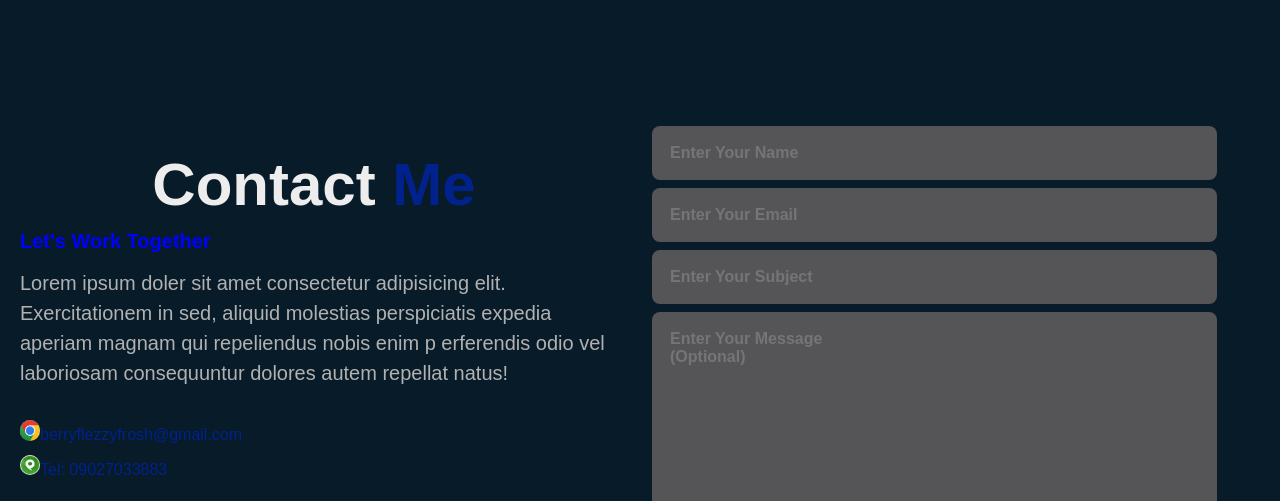
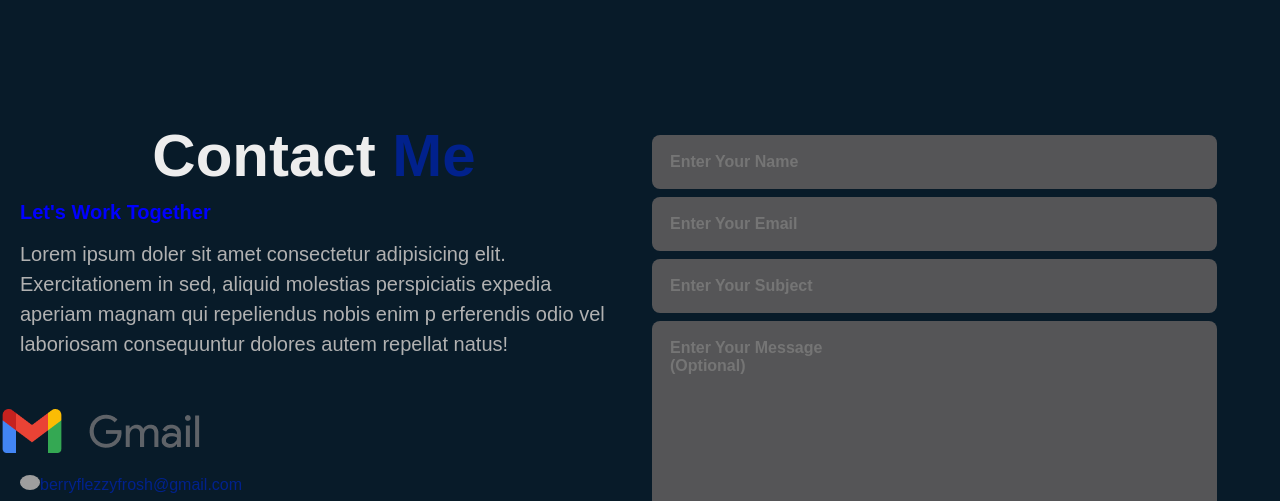
Before and after one commit to berryflezzyfrosh/A-Portfolio-Website-Berry, a plain HTML site: page index.html in a window 1280 px wide. Shown: the part 4025-4526 px from the top of the page. Drawn offline with Linux system fonts and the light colour scheme; grey boxes are pictures that could not be loaded; a script that the page names is missing; files whose address does not match are found by name.

Commit message:
first commit

```diff
--- a/index.html
+++ b/index.html
@@ -232,8 +232,9 @@
         <h4>Let's Work Together</h4>
         <p>Lorem ipsum doler sit amet consectetur adipisicing elit. Exercitationem in sed, aliquid molestias perspiciatis expedia aperiam magnam qui repeliendus nobis enim p
             erferendis odio vel laboriosam consequuntur dolores autem repellat natus!</p>
+            <img src="c:\Users\HELLO\Documents\My Portfolio\logo_gmail_lockup_default_2x_r4.png">
             <div class="contact-list">
-                <li><img src="Screenshot (249).png"></i>berryflezzyfrosh@gmail.com</li>
+                <li><img src="c:\Users\HELLO\Documents\My Portfolio\Screenshot (249).png"></i>berryflezzyfrosh@gmail.com</li>
                 <li><img src="Screenshot (243).png">Tel: 09027033883</li>
             </div>
             <div class="home-sci">
```
Also changed, not shown: logo_gmail_lockup_default_2x_r4.jpg (added), logo_gmail_lockup_default_2x_r4.png (added).
